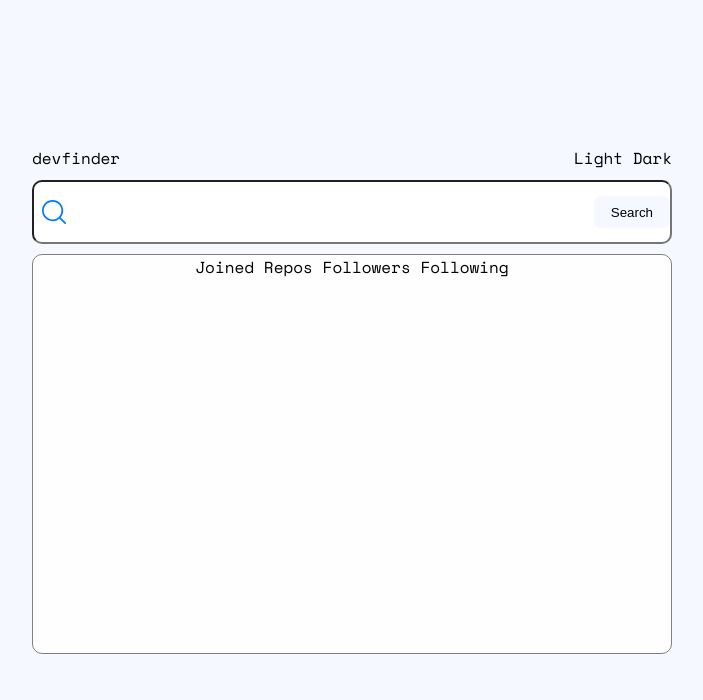
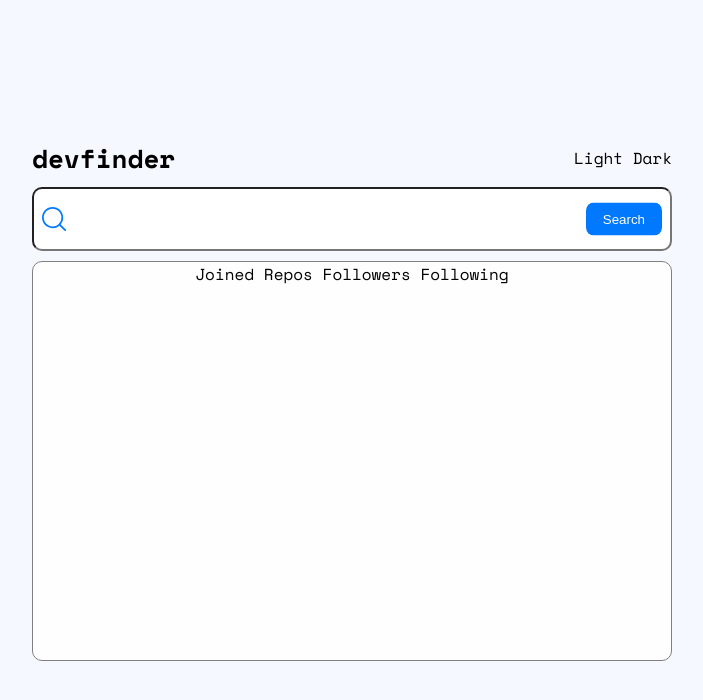
Before and after one commit to unachoza/github-user-search, a React (Vite) app: page / in a window 1280 px wide. Shown: the top 700 px of the page, without its empty margins (288-991 px from the left). Built offline with nearby package versions, Linux system fonts and the light colour scheme.

Commit message:
more styling plus detail component scaffolding

```diff
--- a/src/App.css
+++ b/src/App.css
@@ -45,3 +45,15 @@ nav {
 	justify-content: space-between;
 	width: 100%;
 }
+.toggle {
+	display: flex;
+	align-items: center;
+}
+button {
+	color: var(--clear);
+	background-color: var(--bright-blue);
+	border: none;
+	cursor: pointer;
+	border-radius: 10px;
+	padding: 10px 5px;
+}
--- a/src/App.tsx
+++ b/src/App.tsx
@@ -6,8 +6,8 @@ function App() {
 	return (
 		<body>
 			<nav>
-				<div className="logo">devfinder</div>
-				<div className="toggle">Light Dark</div>
+				<h1 className="logo">devfinder</h1>
+				<h3 className="toggle">Light Dark</h3>
 			</nav>
 			<Form />
 			{/* <form action="">
--- a/src/Components/Form/Form.css
+++ b/src/Components/Form/Form.css
@@ -30,6 +30,6 @@ input {
 button {
 	position: absolute;
 	top: 50%;
-	right: 2px;
+	right: 10px;
 	transform: translateY(-50%);
 }
```
Also changed, not shown: src/Components/Detail/Detail.css (added, +16 -0 lines), src/Components/Detail/Detail.tsx (added, +19 -0 lines).
